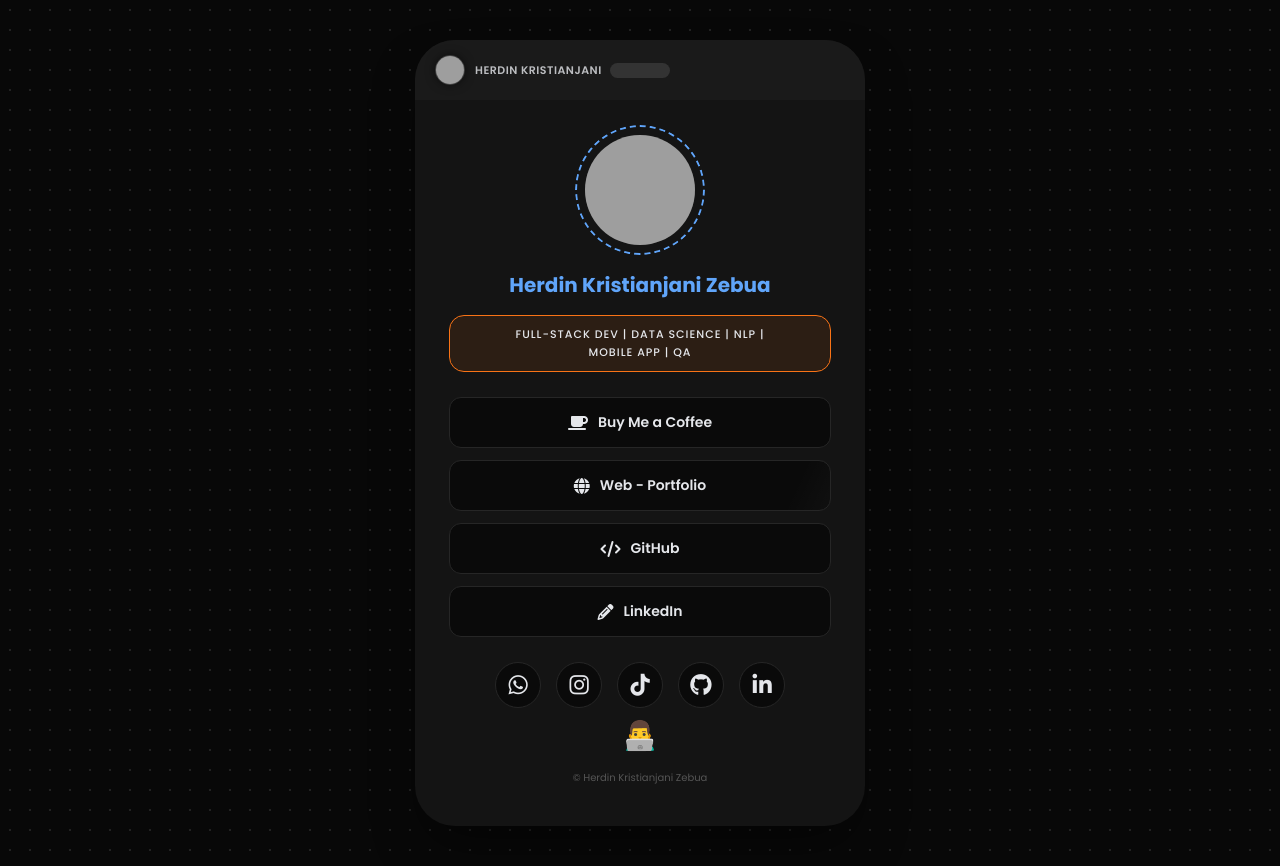
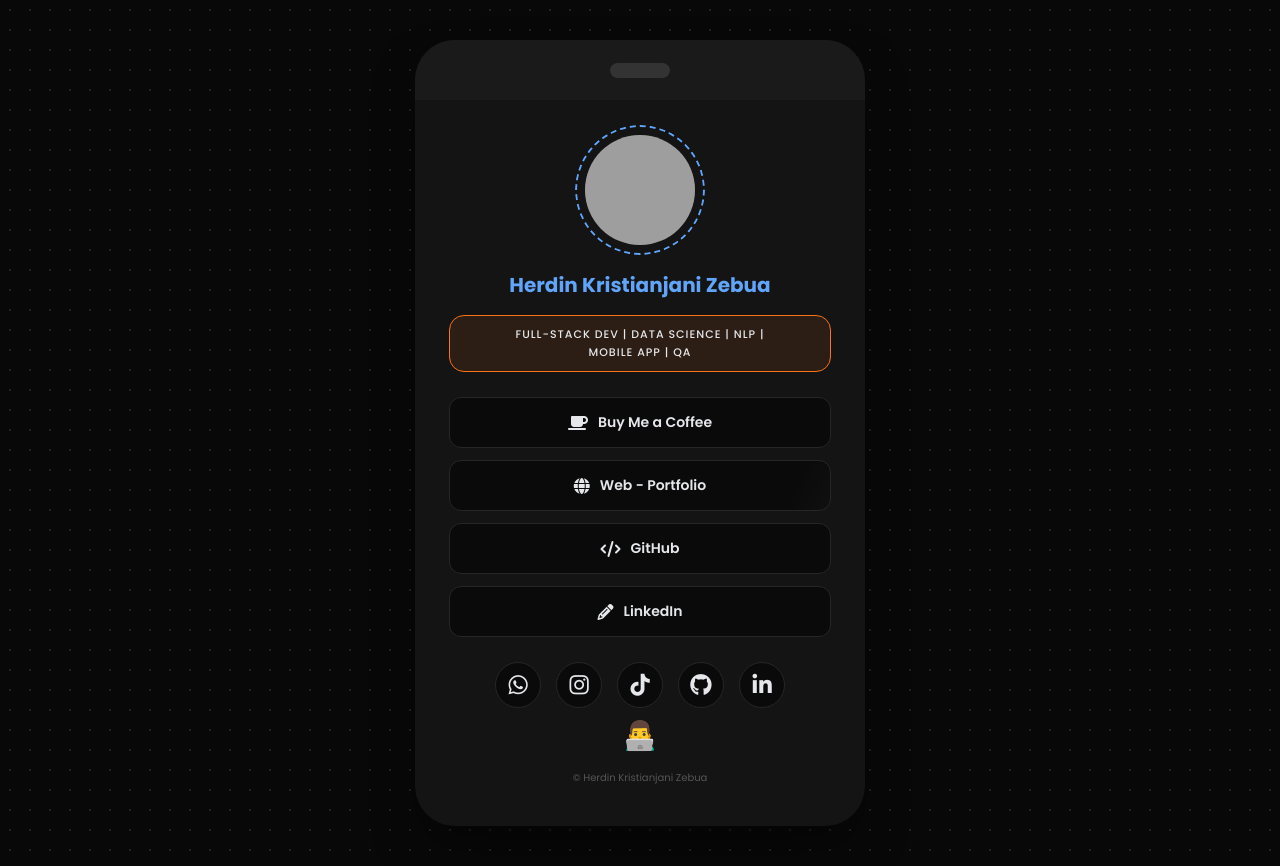
Before and after one commit to kzherdinnn/linktree-kzherdinnn, a plain HTML site: page index.html in a window 1280 px wide. Drawn offline with Linux system fonts and the light colour scheme; grey boxes are pictures that could not be loaded.

Commit message:
feat: move logo to favicon and cleanup header

```diff
--- a/index.html
+++ b/index.html
@@ -4,6 +4,7 @@
     <meta charset="UTF-8">
     <meta name="viewport" content="width=device-width, initial-scale=1.0">
     <title>Herdin Kristianjani Zebua | LinkTree</title>
+    <link rel="icon" type="image/jpeg" href="https://ik.imagekit.io/dzlzhxcdo/profile.jpeg?updatedAt=1771141254596">
     <!-- Google Fonts - Poppins -->
     <link href="https://fonts.googleapis.com/css2?family=Poppins:wght@300;400;500;600;700&display=swap" rel="stylesheet">
     <!-- Font Awesome 6 -->
@@ -288,13 +289,7 @@
 
     <div class="card">
         <!-- Card Notch style header -->
-        <div class="card-header-accent" style="position: relative; overflow: visible;">
-            <div style="position: absolute; left: 20px; top: 50%; transform: translateY(-50%); display: flex; align-items: center; gap: 10px; z-index: 11;">
-                <div style="width: 30px; height: 30px; border: 1px solid #444; border-radius: 50%; overflow: hidden; display: flex; justify-content: center; align-items: center; box-shadow: 0 0 10px rgba(0,0,0,0.5);">
-                    <img src="https://ik.imagekit.io/dzlzhxcdo/profile.jpeg?updatedAt=1771141254596" alt="Logo" style="width: 100%; height: 100%; object-fit: cover;">
-                </div>
-                <span style="font-size: 11px; font-weight: 600; color: var(--text-utama); letter-spacing: 0.5px; opacity: 0.8;">HERDIN KRISTIANJANI</span>
-            </div>
+        <div class="card-header-accent">
             <div class="notch"></div>
         </div>
 
```
